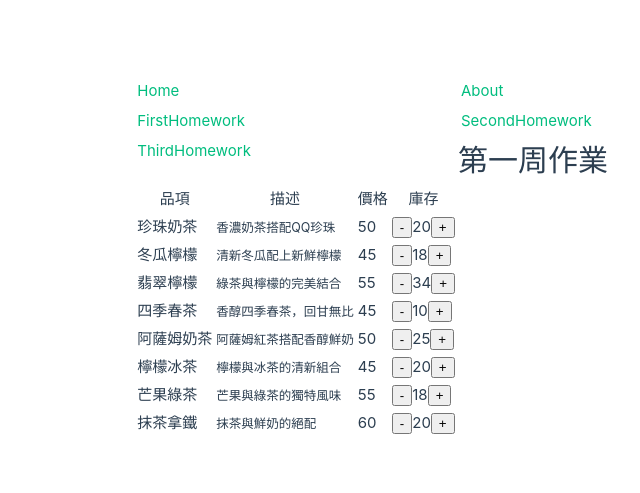
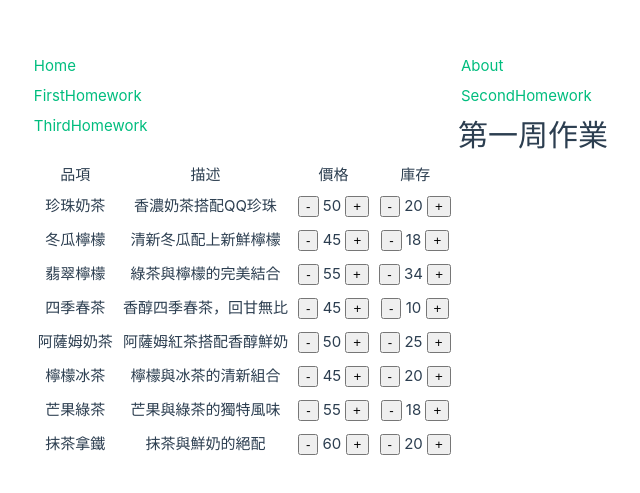
Before and after one commit to Funggggggggg/hexschool, a Vue app in the folder homeWork/vite-project/: page /firstHomework in a window 1280 px wide. Shown: the part 143-636 px from the top of the page, without its empty margins (182-822 px from the left). Built offline with nearby package versions, Linux system fonts and the light colour scheme.

Commit message:
作業一 LV2

```diff
--- a/homeWork/vite-project/src/views/FirstHomeworkView.vue
+++ b/homeWork/vite-project/src/views/FirstHomeworkView.vue
@@ -3,6 +3,31 @@
     <h1>第一周作業</h1>
   </div>
   <table>
+    <thead>
+      <tr>
+        <th scope="col">品項</th>
+        <th scope="col">描述</th>
+        <th scope="col">價格</th>
+        <th scope="col">庫存</th>
+      </tr>
+    </thead>
+    <tbody>
+      <tr v-for="drink of drinkList" :key="drink.id">
+        <!--  key 不是綁 drinkList，而是 drinkList 裡面的 drink 的 id -->
+        <td>{{ drink.items }}</td>
+        <td>{{ drink.discription }}</td>
+        <td>
+          <button @click="drink.price > 0 ? drink.price-- : drink.price = 0">-</button>
+          {{ drink.price }}
+          <button @click="drink.price++">+</button></td>
+        <td>
+          <button @click="drink.stock > 0 ? drink.stock-- : drink.stock = 0">-</button>
+          {{ drink.stock }}
+          <button @click="drink.stock++">+</button></td>
+      </tr>
+    </tbody>
+  </table>
+  <!-- <table>
     <thead>
       <tr>
         <th scope="col">品項</th>
@@ -61,8 +86,69 @@
         <td><button>-</button>20<button>+</button></td>
       </tr>
     </tbody>
-  </table>
+  </table> -->
 </template>
 <script setup>
+import { ref } from 'vue'
 
+const drinkList = ref([{
+  id:1,
+  items: '珍珠奶茶',
+  discription: '香濃奶茶搭配QQ珍珠',
+  price:50,
+  stock:20
+}, {
+  id:2,
+  items: '冬瓜檸檬',
+  discription: '清新冬瓜配上新鮮檸檬',
+  price:45,
+  stock:18
+  }, {
+  id:3,
+  items:'翡翠檸檬',
+  discription:'綠茶與檸檬的完美結合',
+  price:55,
+  stock:34
+  }, {
+  id:4,
+  items: '四季春茶',
+  discription: '香醇四季春茶，回甘無比',
+  price:45,
+  stock:10
+  }, {
+  id:5,
+  items: '阿薩姆奶茶',
+  discription: '阿薩姆紅茶搭配香醇鮮奶',
+  price:50,
+  stock:25
+  }, {
+  id:6,
+  items: '檸檬冰茶',
+  discription: '檸檬與冰茶的清新組合',
+  price:45 ,
+  stock:20
+  }, {
+  id:7,
+  items: '芒果綠茶',
+  discription: '芒果與綠茶的獨特風味',
+  price:55 ,
+  stock:18
+  }, {
+  id:8,
+  items: '抹茶拿鐵',
+  discription: '抹茶與鮮奶的絕配',
+  price:60 ,
+  stock:20
+}
+])
 </script>
+
+<style scoped>
+  table,td{
+    border: 1px solid rgb(255, 255, 255);
+    text-align: center;
+  }
+  td {
+    padding: 3px;
+  }
+</style>
```
